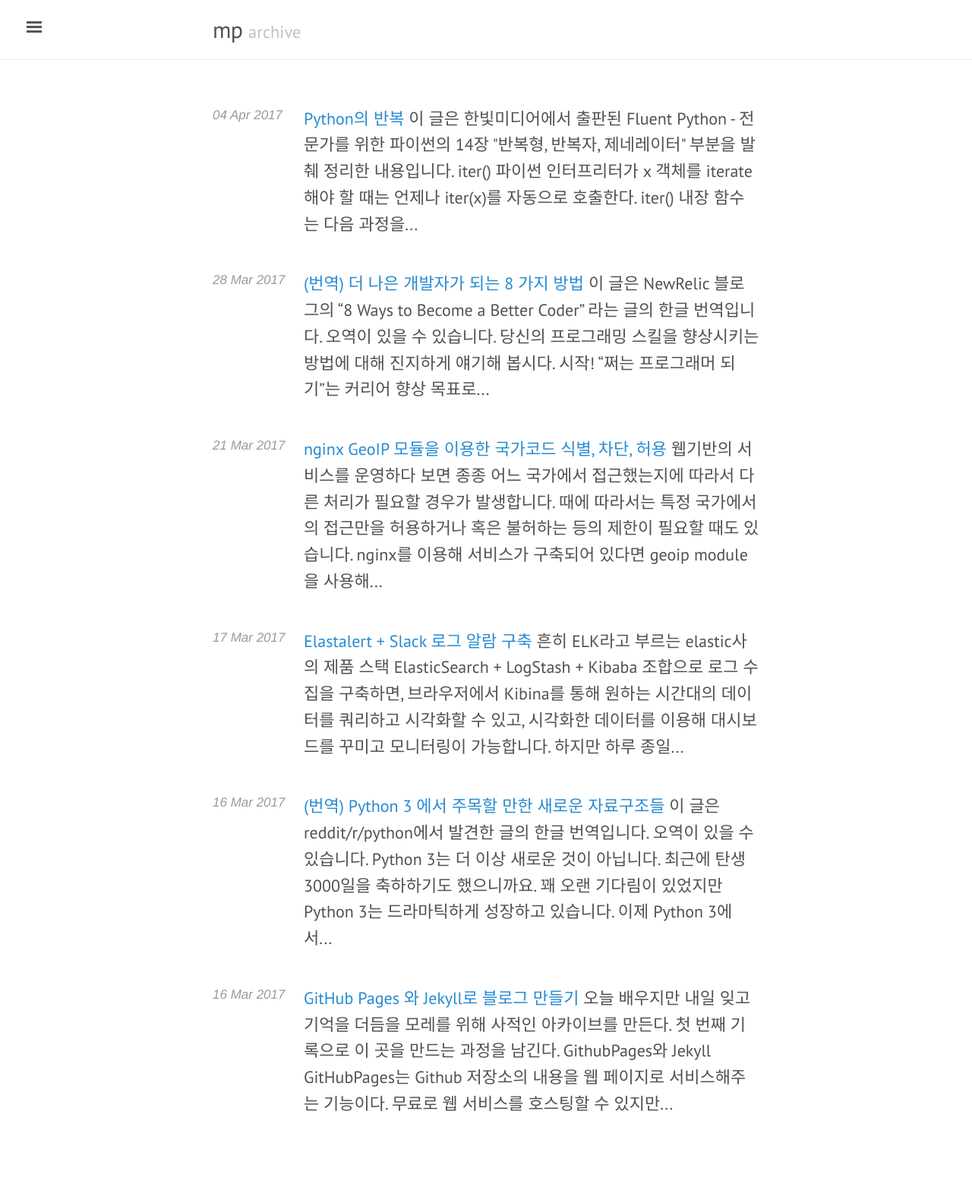
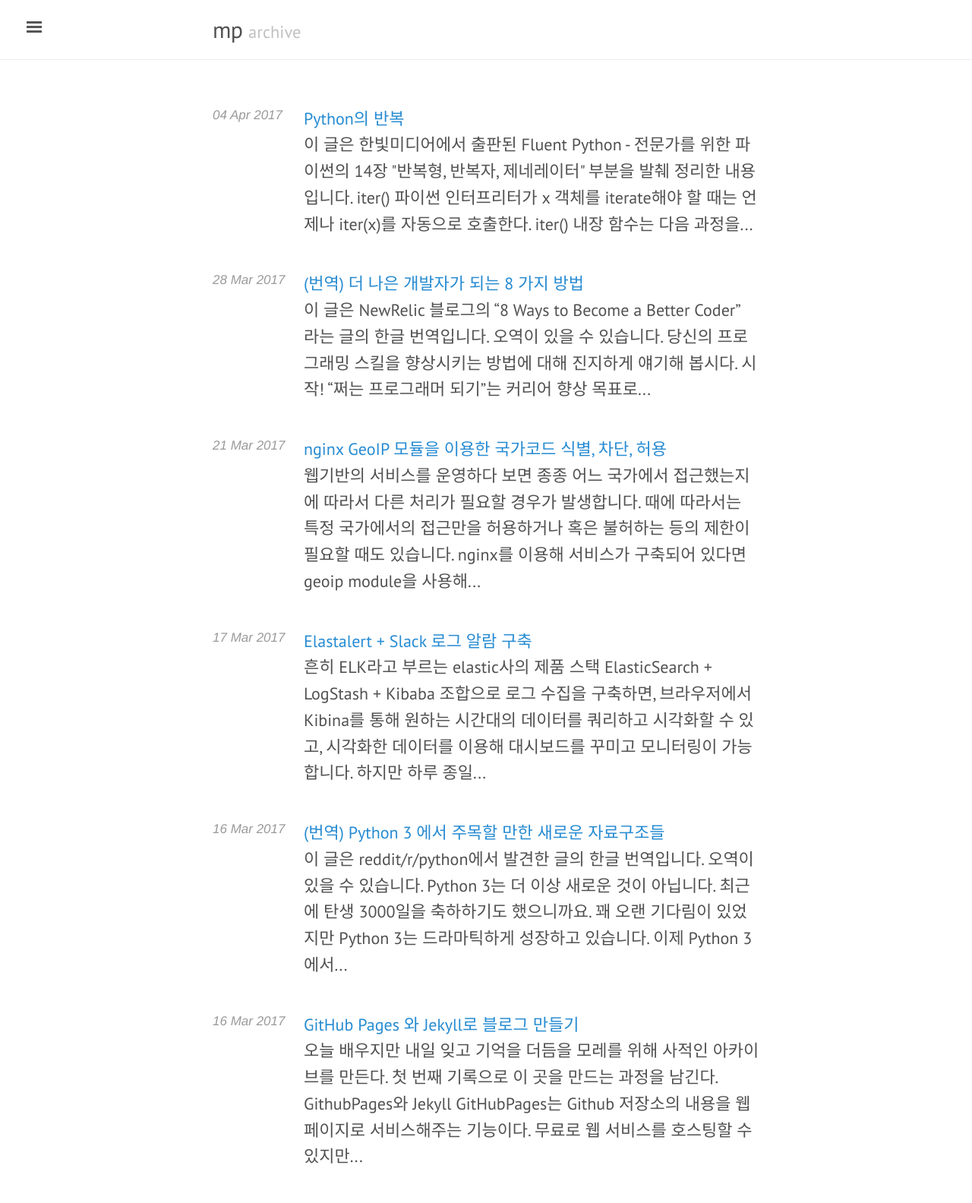
Before and after one commit to mnpk/mnpk.github.io, a Jekyll site: the page built from index.html, in a window 1280 px wide. Shown: the whole page at 76% size. Built offline with Jekyll 4.4.1, drawn with Linux system fonts in a browser that asks for light colours; the list of posts is cut into pages by our own code; before the commit the page ends 1515 px from its top, so only the background shows below that.

Commit message:
Update index.html

```diff
--- a/index.html
+++ b/index.html
@@ -13,11 +13,11 @@ title: Archive
         <a href="{{ post.url }}">
           {{ post.title }}
         </a>
-         {{ post.content | strip_html | truncatewords:35}}<br>
+      <div class="post-list-preview">
+       {{ post.content | strip_html | truncatewords:35}}<br>
       </div>
-      <div class="post-list-preview">
+      </div>
 
-      </div>
     </div>
   {% endif %}
   {% endfor %}
```
